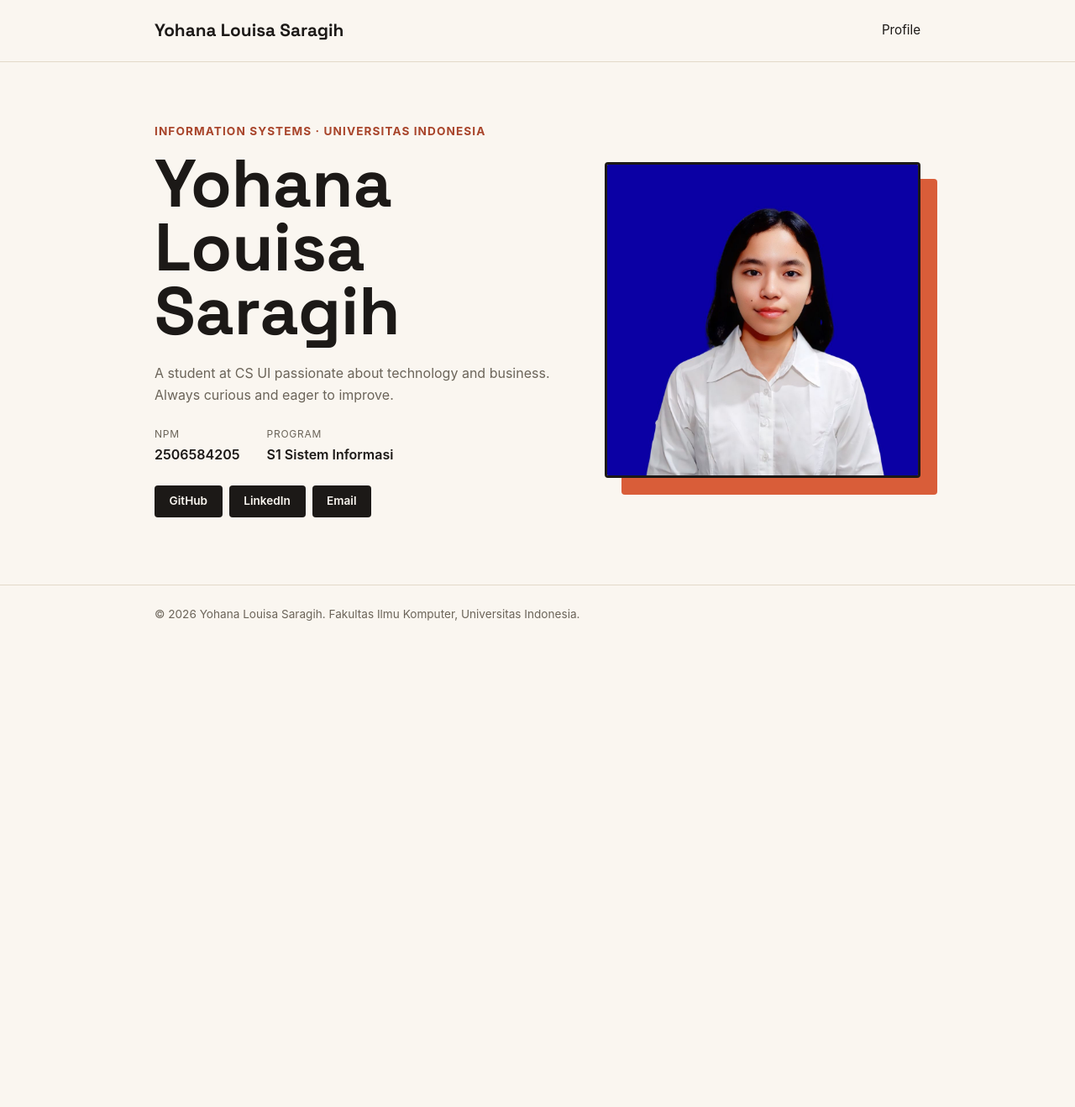
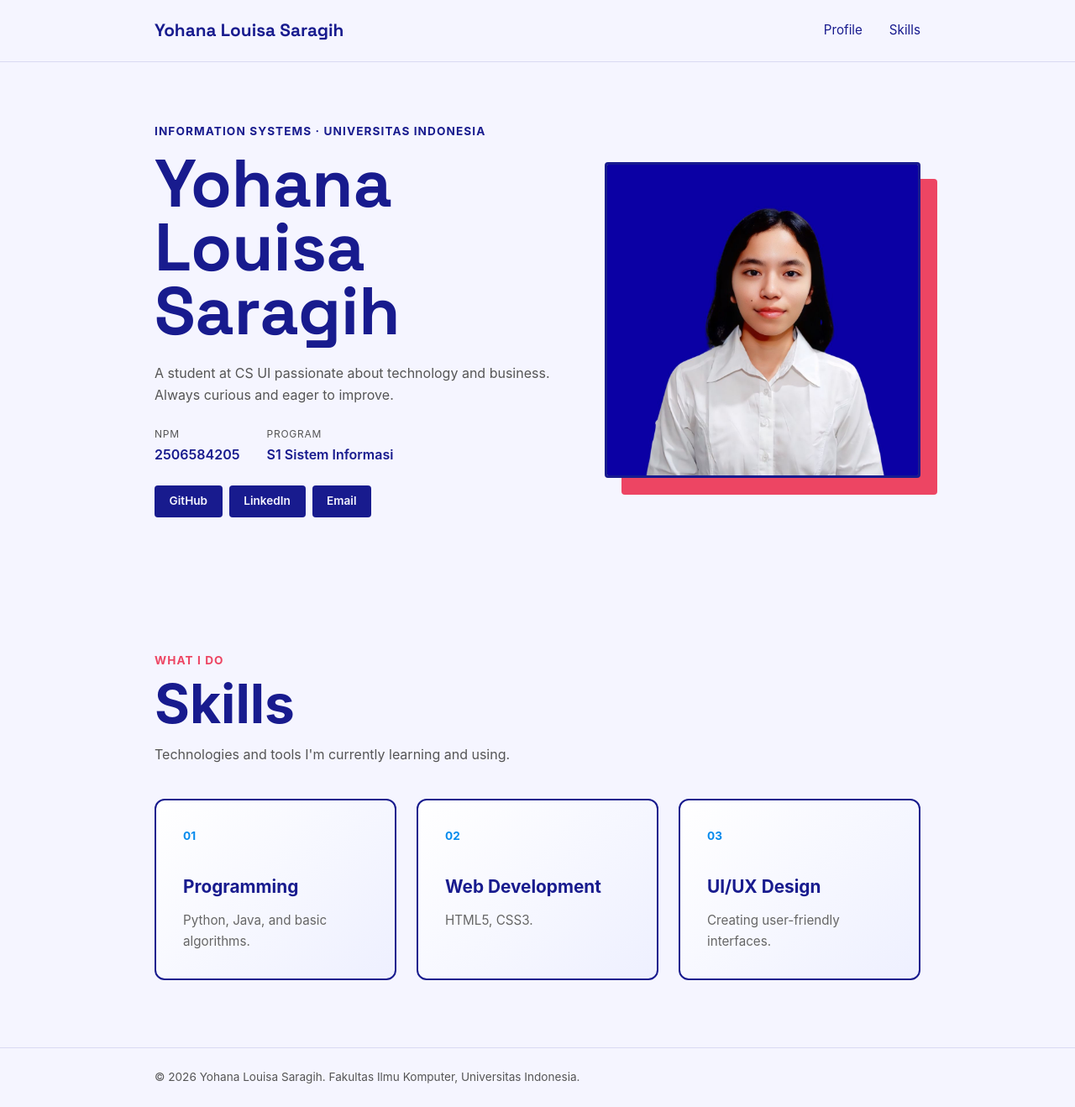
Before and after one commit to yohanalouisa/myportofolio, a Django app: page / in a window 1280 px wide. Shown: the whole page at 84% size. Before the commit the page ends 739 px from the top, so only its background shows below. Run offline with Django 5.2, Linux system fonts and the light colour scheme.

Commit message:
feat: 1-Skills Section and Reflection Menambahkan satu bagian baru ke halaman yang sama, yaitu section skills dengan 3 card skills dan tetap menggunakan HTML5 dan CSS3 biasa.

```diff
--- a/static/css/style.css
+++ b/static/css/style.css
@@ -5,12 +5,12 @@
 }
 
 :root {
-    --ink: #1c1917;
-    --paper: #faf6f0;
-    --accent: #d95d39;
-    --accent-dark: #a8442a;
-    --line: #e3d9c9;
-    --text-muted: #6b6459;
+    --ink: #181b8e;
+    --paper: #f5f5ff;
+    --accent: #ed4563;
+    --accent-dark: #181b8e;
+    --line: #d9d9f2;
+    --text-muted: #555;
     --radius: 4px;
 }
 
@@ -176,6 +176,71 @@ h1, .brand {
     border-top: 1px solid var(--line);
 }
 
+.skills {
+    padding: 5rem 0;
+    background-color: #f5f5ff;
+}
+
+.section-kicker {
+    color: #ED4563;
+    font-size: 0.85rem;
+    font-weight: 700;
+    letter-spacing: 0.08em;
+    text-transform: uppercase;
+    margin-bottom: 0.5rem;
+}
+
+.skills h2 {
+    color: #181B8E;
+    font-size: clamp(2.5rem, 5vw, 4rem);
+    line-height: 1;
+    margin-bottom: 1rem;
+}
+
+.section-description {
+    color: #555;
+    max-width: 500px;
+    margin-bottom: 2.5rem;
+}
+
+.skills-grid {
+    display: grid;
+    grid-template-columns: repeat(3, 1fr);
+    gap: 1.5rem;
+}
+
+.skill-card {
+    padding: 2rem;
+    background: linear-gradient(135deg, #ffffff, #eef0ff);
+    border: 2px solid #181B8E;
+    border-radius: 12px;
+    transition: transform 0.2s ease, box-shadow 0.2s ease;
+}
+
+.skill-card:hover {
+    transform: translateY(-8px);
+    box-shadow: 8px 8px 0 #ED4563;
+}
+
+.skill-number {
+    display: block;
+    color: #078BED;
+    font-size: 0.85rem;
+    font-weight: 700;
+    margin-bottom: 2rem;
+}
+
+.skill-card h3 {
+    color: #181B8E;
+    font-size: 1.3rem;
+    margin-bottom: 0.75rem;
+}
+
+.skill-card p {
+    color: #666;
+    font-size: 0.95rem;
+}
+
 @media (max-width: 600px) {
     .hero-grid {
         grid-template-columns: 1fr;
@@ -192,4 +257,16 @@ h1, .brand {
     .social-links {
         justify-content: flex-start;
     }
+
+    .skills-grid {
+        grid-template-columns: 1fr;
+    }
+
+    .skills {
+        padding: 4rem 0;
+    }
+
+    .skill-card {
+        padding: 1.5rem;
+    }
 }
--- a/templates/index.html
+++ b/templates/index.html
@@ -15,6 +15,7 @@
             <a href="#profile" class="brand">Yohana Louisa Saragih</a>
             <nav>
                 <a href="#profile">Profile</a>
+                <a href="#skills">Skills</a>
             </nav>
         </div>
     </header>
@@ -50,6 +51,38 @@
                 </div>
             </div>
         </section>
+        <section class="skills" id="skills">
+            <div class="container">
+                <p class="section-kicker">What I Do</p>
+                <h2>Skills</h2>
+                <p class="section-description">
+                    Technologies and tools I'm currently learning and using.
+                </p>
+                <div class="skills-grid">
+                    <article class="skill-card">
+                        <span class="skill-number">01</span>
+                        <h3>Programming</h3>
+                        <p>
+                            Python, Java, and basic algorithms.
+                        </p>
+                    </article>
+                    <article class="skill-card">
+                        <span class="skill-number">02</span>
+                        <h3>Web Development</h3>
+                        <p>
+                            HTML5, CSS3.
+                        </p>
+                    </article>
+                    <article class="skill-card">
+                        <span class="skill-number">03</span>
+                        <h3>UI/UX Design</h3>
+                        <p>
+                            Creating user-friendly interfaces.
+                        </p>
+                    </article>
+                </div>
+            </div>
+        </section>
     </main>
 
     <footer class="site-footer">
```
Also changed, not shown: README.md.
